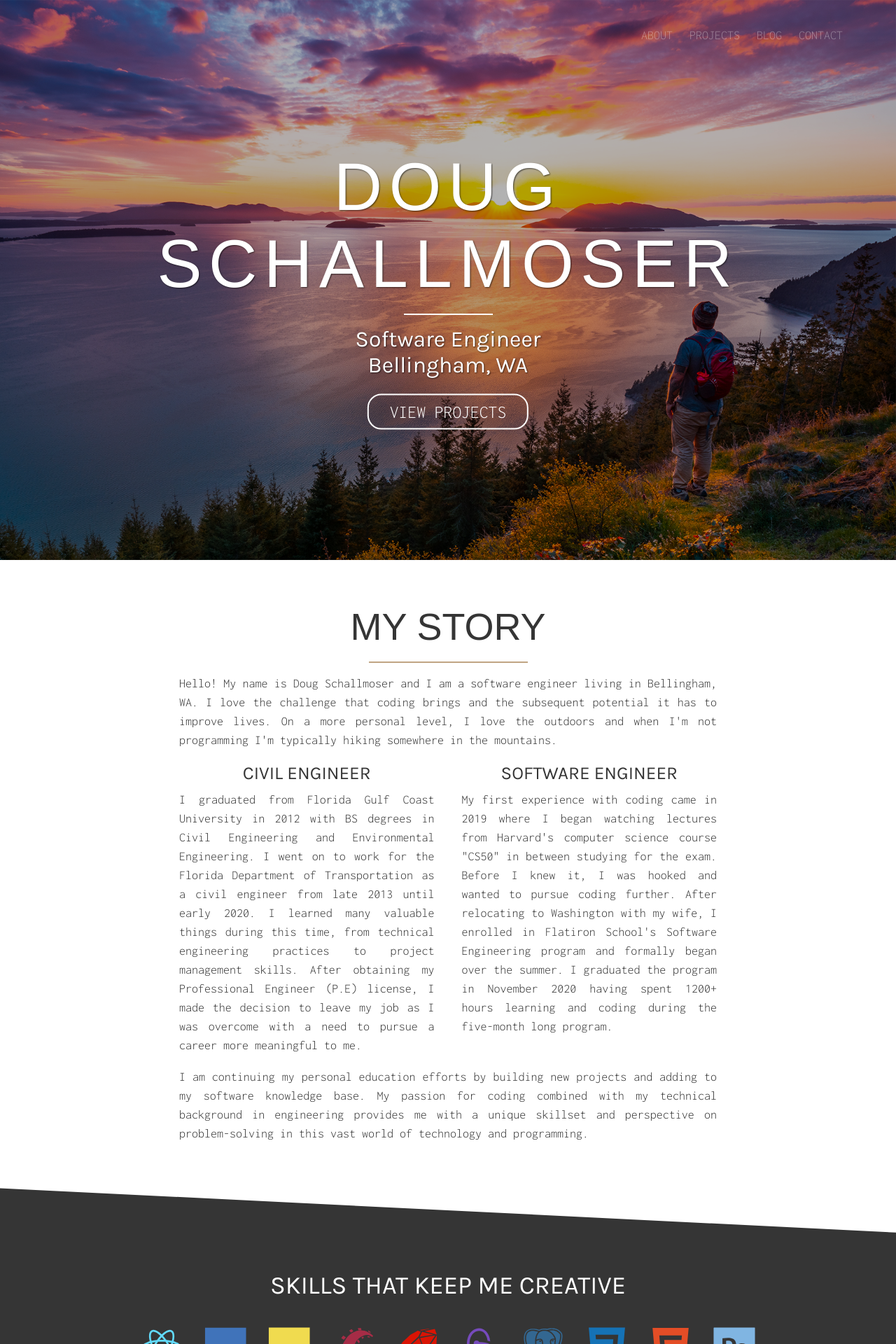
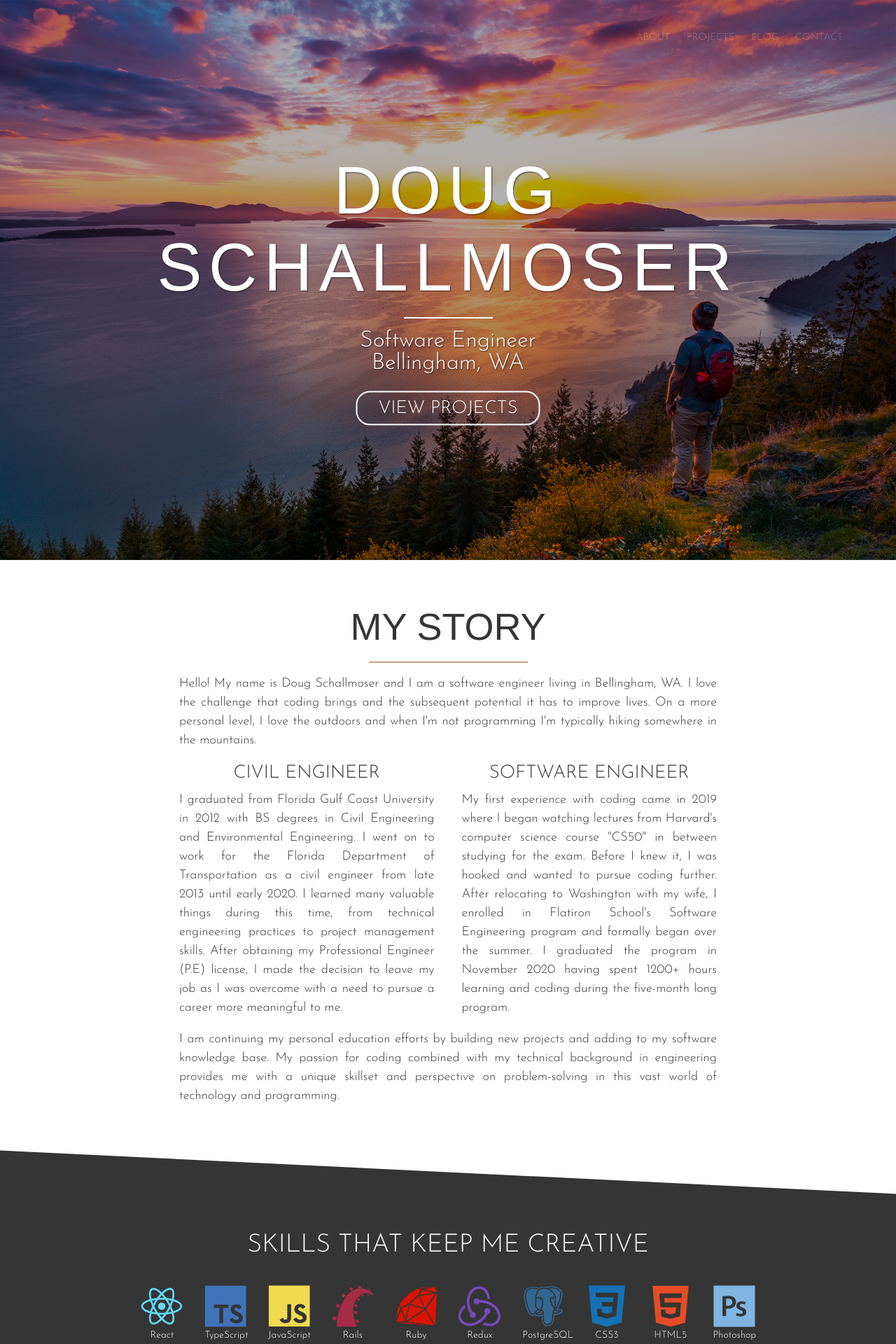
Before and after one commit to dougschallmoser/portfolio, a React (Create React App) app: page / in a window 1280 px wide. Shown: the top 1920 px of the page at 70% size. Built offline with nearby package versions, Linux system fonts and the light colour scheme; no server answers; a web font is replaced by a local one.

Commit message:
replace karla font with josefin font

```diff
--- a/public/index.html
+++ b/public/index.html
@@ -8,8 +8,8 @@
     <link rel="stylesheet" href="/styles/modal.css">
     <link rel="preconnect" href="https://fonts.gstatic.com">
     <link href="https://fonts.googleapis.com/css2?family=Barlow+Condensed:wght@200&display=swap" rel="stylesheet">
-    <link href="https://fonts.googleapis.com/css2?family=Inconsolata:wght@300&display=swap" rel="stylesheet">
     <link href="https://fonts.googleapis.com/css2?family=Karla&display=swap" rel="stylesheet">
+    <link href="https://fonts.googleapis.com/css2?family=Josefin+Sans:wght@300&display=swap" rel="stylesheet">
     <meta name="viewport" content="width=device-width, initial-scale=1" />
     <meta name="theme-color" content="#000000" />
     <meta
--- a/public/styles/main.css
+++ b/public/styles/main.css
@@ -1,7 +1,7 @@
 * {
   color: #353535;
   margin: 0;
-  font-family: 'Inconsolata', monospace;
+  font-family: 'Josefin Sans', sans-serif;
 }
 
 .nav-unscrolled,
@@ -36,7 +36,7 @@
   cursor: pointer;
   display: inline-block;
   text-align: center;
-  font-size: 18px;
+  font-size: 14px;
   font-weight: 300;
 }
 
@@ -78,7 +78,7 @@
 .nav-unscrolled .navlinks a,
 .nav-scrolled .navlinks a {
   float: right;
-  margin: 9px 12px 5px 12px;
+  margin: 14px 12px 5px 12px;
   padding: 4px 0;
   position: relative;
 }
@@ -182,7 +182,6 @@
 }
 
 .splash-bio {
-  font-family: 'Karla', sans-serif;
   color: #fff;
   font-size: 2em;
   text-shadow: 1px 1px 2px rgba(0, 0, 0, 0.6);
@@ -193,7 +192,6 @@
 }
 
 .splash-title {
-  font-family: 'Karla', sans-serif;
   color: #fff;
 }
 
@@ -243,7 +241,6 @@
 
 .about-content p {
   line-height: 1.5em;
-  font-family: 'Inconsolata', monospace;
   font-size: 18px;
   color: #353535;
   margin-bottom: 1em;
@@ -285,7 +282,6 @@
 .about-icon,
 .contact-icon {
   text-align: center;
-  font-family: 'Karla', sans-serif;
   font-weight: 400;
   display: inline-block;
   width: 60px;
@@ -328,7 +324,6 @@
 }
 
 #contact-form input[type="text"] {
-  font-family: 'Karla', sans-serif;
   font-size: 1em;
   padding: 2% 2%;
   border-radius: 4px;
@@ -375,15 +370,12 @@
   text-align: left;
   color: #fff;
   margin-bottom: 2%;
-  font-family: 'Karla', sans-serif;
   font-size: 0.9em;
 }
 
 #contact-message {
-  font-family: 'Karla', sans-serif;
   padding: 2% 2%;
   font-size: 1em;
-  margin-top: 1%;
   height: 100px;
   text-align: top;
   border-radius: 4px;
@@ -416,7 +408,6 @@
   line-height: 1.2em;
   font-weight: 500;
   text-align: center;
-  font-family: 'Karla', sans-serif;
 }
 
 #about-mystory p {
@@ -434,7 +425,6 @@
   font-weight: 500;
   text-align: center;
   color: #fff;
-  font-family: 'Karla', sans-serif;
 }
 
 #projects {
@@ -504,7 +494,6 @@ section:nth-child(6) {
 }
 
 .project-text p {
-  font-family: 'Karla', sans-serif;
   font-size: 0.7em;
   line-height: 1.5em;
   color: #fff;
@@ -621,7 +610,6 @@ section:nth-child(6) {
 .blog-date time {
   color: #c0a583;
   font-size: 0.75em;
-  font-family: 'Karla', sans-serif;
 }
 
 #contact {
--- a/public/styles/modal.css
+++ b/public/styles/modal.css
@@ -60,7 +60,6 @@
   position: relative;
   height: 0;
   margin: 2em 0.5em 2em 1em;
-  font-family: 'Karla', sans-serif;
 }
 
 .video {
@@ -87,12 +86,10 @@
 .modal-languages p {
   text-align: center;
   margin-bottom: 0.5em;
-  font-family: 'Karla', sans-serif;
 }
 
 .modal-icon {
   text-align: center;
-  font-family: 'Karla', sans-serif;
   font-weight: 400;
   display: inline-block;
   width: 3vw;
@@ -114,6 +111,7 @@
 }
 
 .view-code {
+  font-size: 0.75em;
   text-shadow: none;
   cursor: pointer;
   margin: 1.5em 0 0 0;
```
Also changed, not shown: 1 other file (tests, documents, lock files or other folders).
